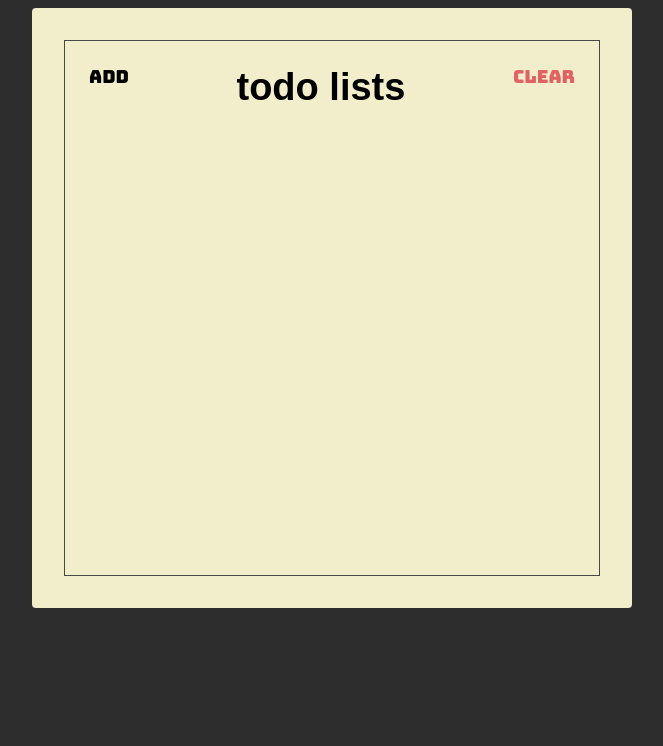
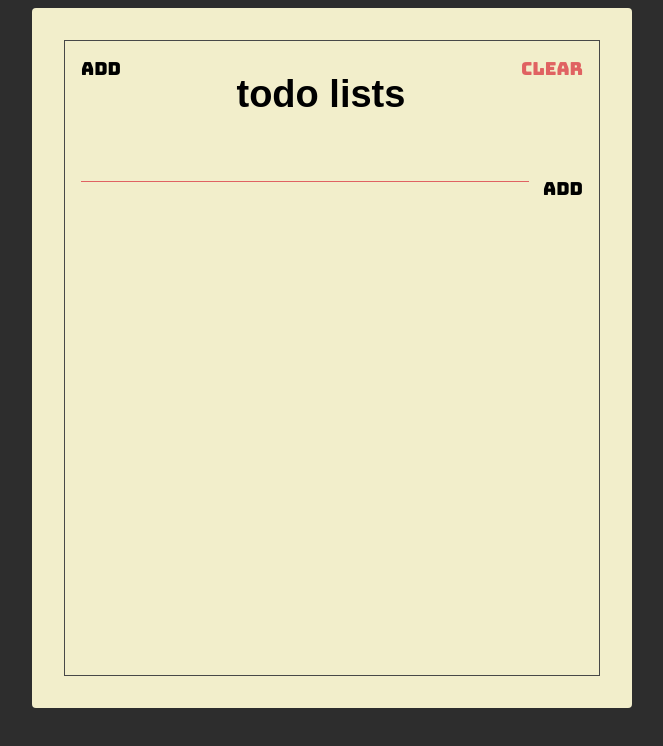
Before and after one commit to firman-alam/react-course, a website: page index.html in a window 1280 px wide. Shown: the whole page, without its empty margins (308-971 px from the left). Drawn offline with Linux system fonts and the light colour scheme; a web font is replaced by a local one.

Commit message:
membuat add todo section

```diff
--- a/index.html
+++ b/index.html
@@ -14,11 +14,18 @@
   <body>
     <div class="container">
       <div class="frame">
-        <div class="header">
+        <section class="header">
           <button class="header-btn">Add</button>
           <h1 class="header-title">Todo Lists</h1>
           <button class="header-btn main-red-color">Clear</button>
-        </div>
+        </section>
+
+        <section class="add">
+          <form class="add-form">
+            <input type="text" class="add-input" />
+            <button class="add-btn">Add</button>
+          </form>
+        </section>
       </div>
     </div>
   </body>
--- a/style.css
+++ b/style.css
@@ -33,7 +33,7 @@ body.html {
 
 .container {
   width: 600px;
-  height: 600px;
+  height: 700px;
   background-color: #f2eecb;
   border-radius: 4px;
 
@@ -66,9 +66,47 @@ body.html {
   font-size: 1.8rem;
   font-family: "Bungee", sans-serif;
 
-  padding: 24px;
+  padding: 16px;
+  cursor: pointer;
 
   background: unset;
   border: unset;
   outline: unset;
 }
+
+.add {
+  padding: 16px;
+}
+
+.add-form {
+  display: flex;
+  align-items: flex-start;
+}
+
+.add-input {
+  background: unset;
+  border: unset;
+  padding: 0 64px;
+
+  flex: 1;
+
+  border-bottom: 1px solid var(--main-red-color);
+  outline: unset;
+
+  font-family: "Sofia", sans-serif;
+  font-size: 16px;
+  text-transform: lowercase;
+}
+
+.add-btn {
+  font-size: 1.8rem;
+  font-family: "Bungee", sans-serif;
+
+  padding: 14px;
+  padding-right: unset;
+  cursor: pointer;
+
+  background: unset;
+  border: unset;
+  outline: unset;
+}
```
